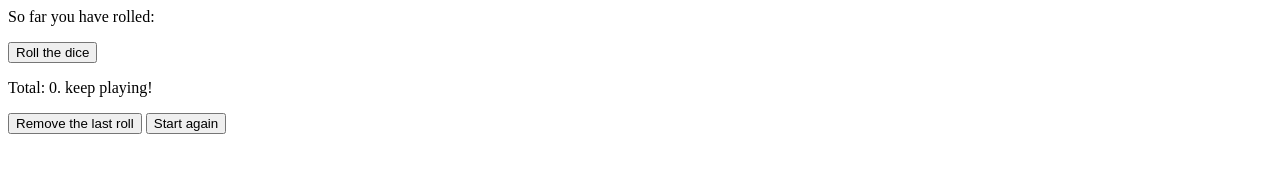
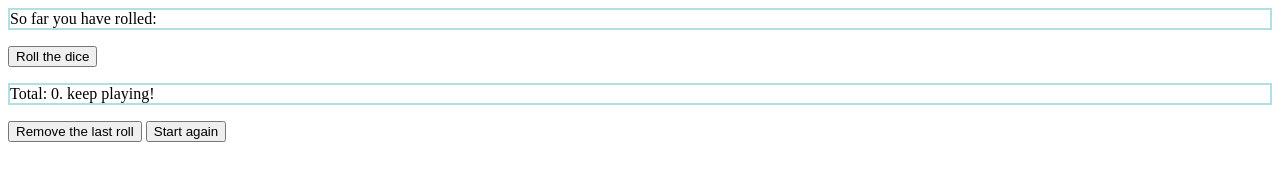
Before and after one commit to BeccaSian/code-blocks-dice, a plain HTML site: page index.html in a window 1280 px wide. Drawn offline with Linux system fonts and the light colour scheme.

Commit message:
Update index.html
added styling

```diff
--- a/index.html
+++ b/index.html
@@ -6,6 +6,12 @@
 <button id="button_remove">Remove the last roll</button>
 <button id="button_restart">Start again</button>
 </html>
+
+<style>
+  p {
+  border: 2px solid powderblue;
+}
+</style>
 
 <script>
 var dice, rolls, total_rolls, item;
```
